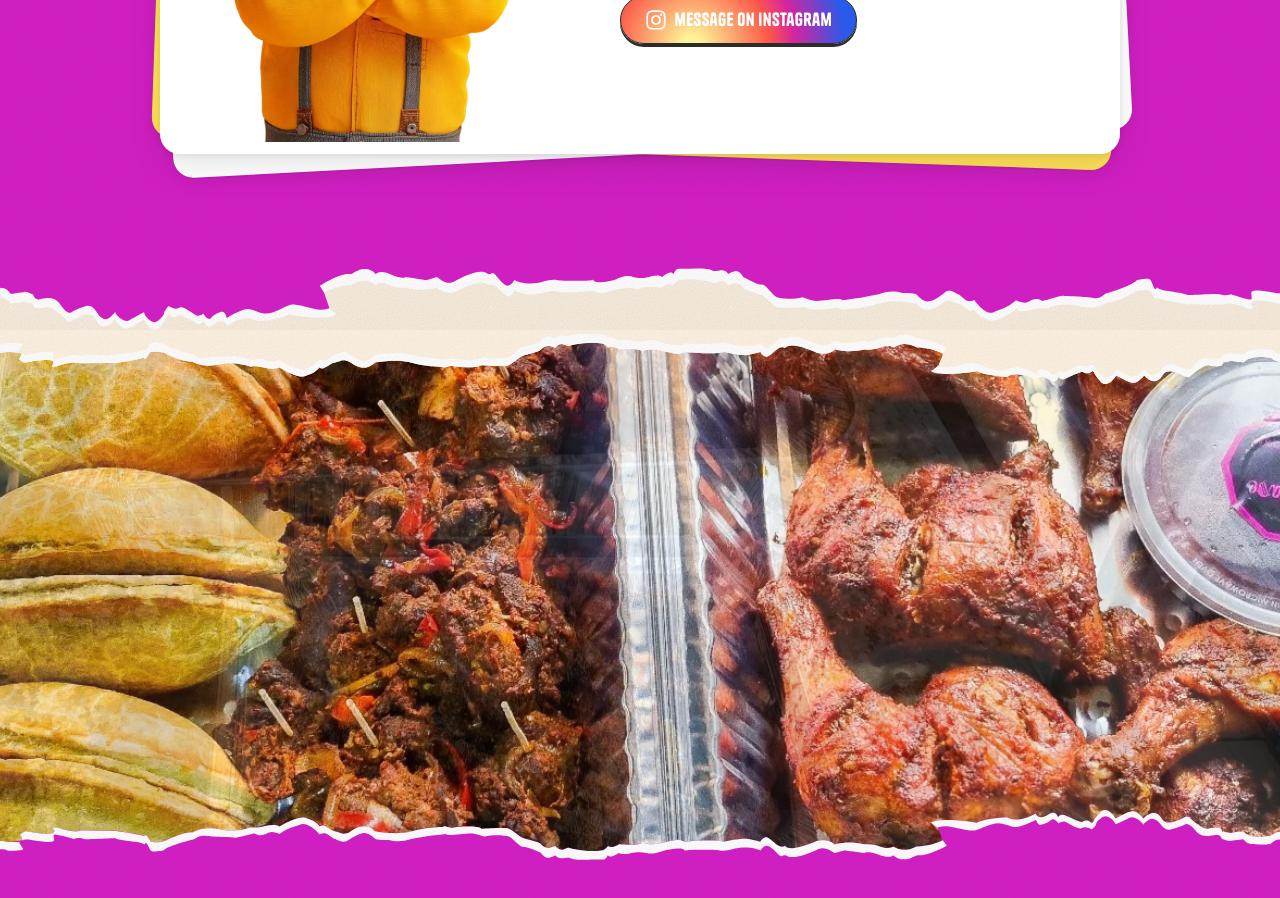
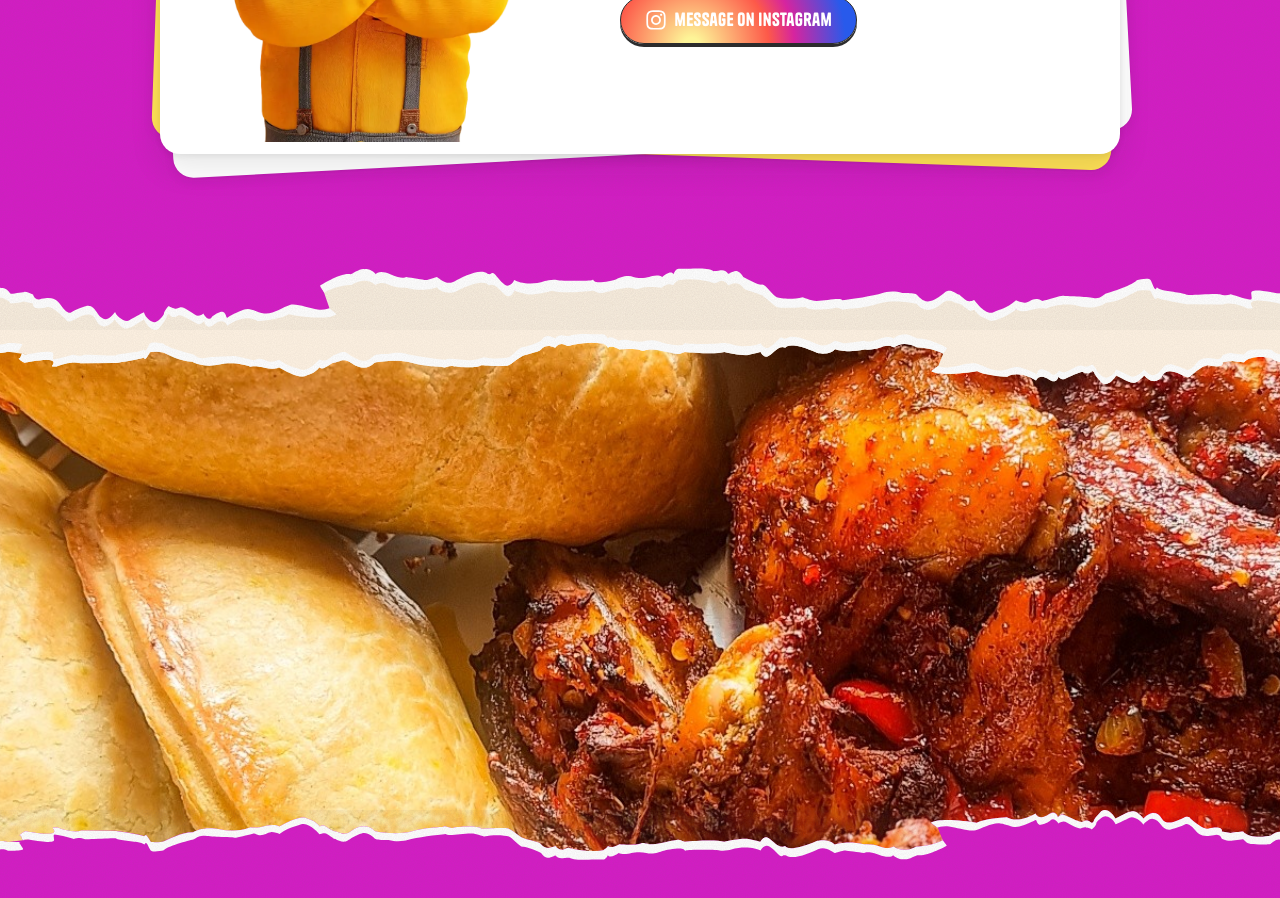
Before and after one commit to typical-developer/bakery-freelance, a Next.js app: page / in a window 1280 px wide. Shown: the part 6920-7818 px from the top of the page. Built offline with nearby package versions, Linux system fonts and the light colour scheme.

Commit message:
Remove remaining photo carousel to reduce lag

```diff
--- a/app/components/ParallaxBand.tsx
+++ b/app/components/ParallaxBand.tsx
@@ -1,15 +1,15 @@
-import BgCarousel from "./BgCarousel";
+import Image from "next/image";
 import { getGallery } from "../media";
 
-/** The cut-out photo band above the footer: the gallery again, starting
-    part-way through so it never matches the hero. */
+/** A single still photo keeps the band lightweight while preserving its parallax feel. */
 export default function ParallaxBand() {
-  const gallery = getGallery();
+  const image = getGallery()[0];
+
   return (
     <div className="band" data-band>
       <span className="band-tear" data-band-tear aria-hidden="true" />
       <div className="band-img" data-band-img>
-        <BgCarousel images={gallery} start={Math.floor(gallery.length / 2)} interval={6500} />
+        <Image src={image.src} alt={image.alt} fill sizes="100vw" loading="lazy" />
       </div>
     </div>
   );
```
